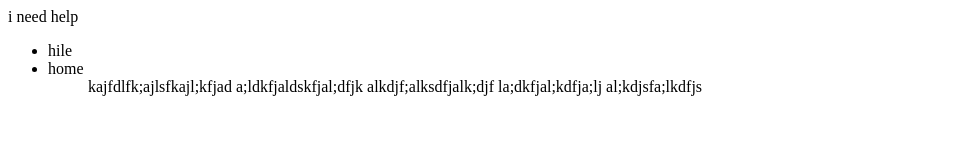
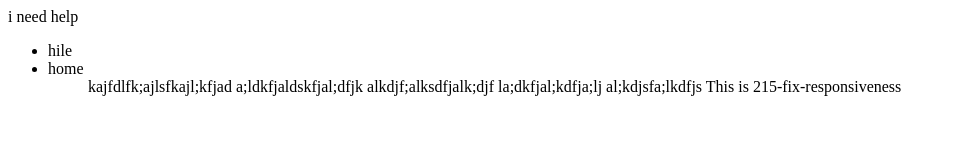
Before and after one commit to DariusJones/newnew, a plain HTML site: page index.html in a window 1280 px wide. Shown: the whole page, without its empty margins (0-956 px from the left). Drawn offline with Linux system fonts and the light colour scheme.

Commit message:
this is the 215-fixed

```diff
--- a/index.html
+++ b/index.html
@@ -16,5 +16,7 @@
 			la;dkfjal;kdfja;lj
 			al;kdjsfa;lkdfjs
 
+			This is 215-fix-responsiveness
+
 </body>
 </html>
```
